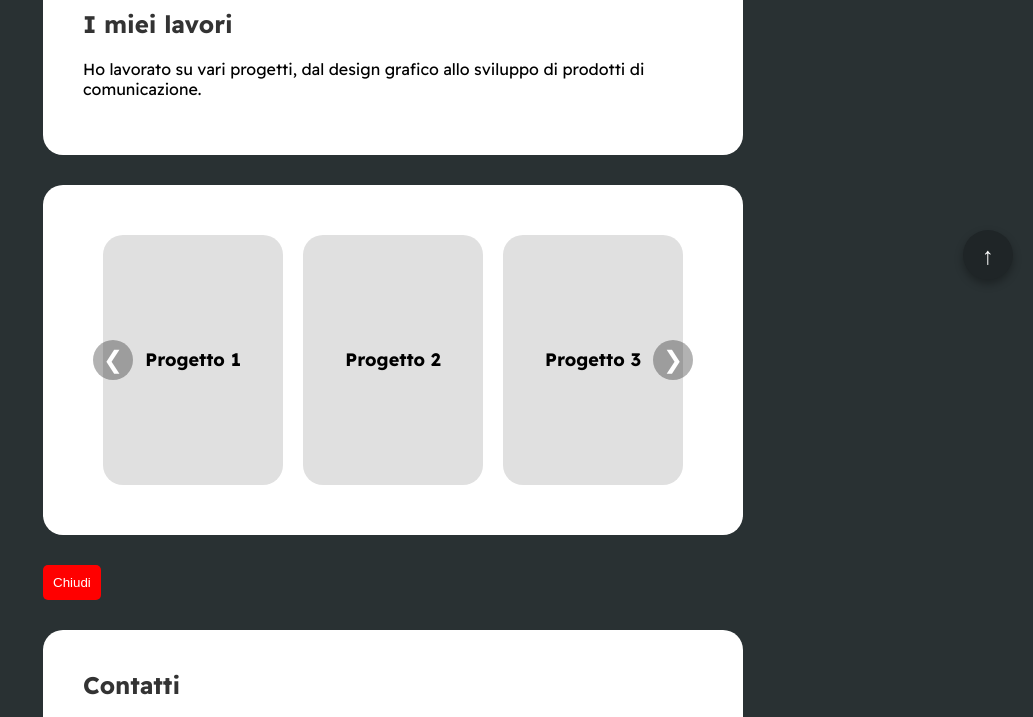
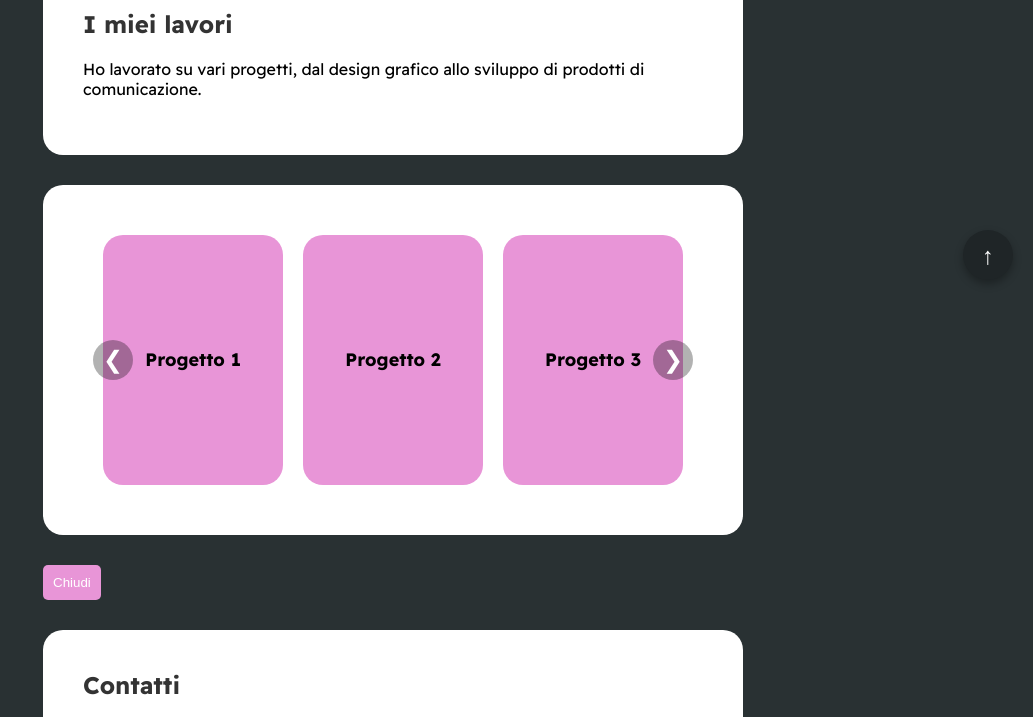
Before and after one commit to Ivancalloni/uni, a plain HTML site: page index.html in a window 1280 px wide. Shown: the part 500-1217 px from the top of the page, without its empty margins (247-1280 px from the left). Drawn offline with Linux system fonts and the light colour scheme.

Commit message:
correct index

```diff
--- a/index.html
+++ b/index.html
@@ -129,7 +129,7 @@
     .work-item {
         min-width: 180px;
         height: 250px;
-        background-color: #e0e0e0;
+        background-color: #E895D7;
         border-radius: 20px;
         margin: 10px;
         display: flex;
@@ -177,7 +177,7 @@
         text-align: center;
     }
     .close-btn {
-        background: red;
+        background: #E895D7;
         color: white;
         border: none;
         padding: 10px;
```
